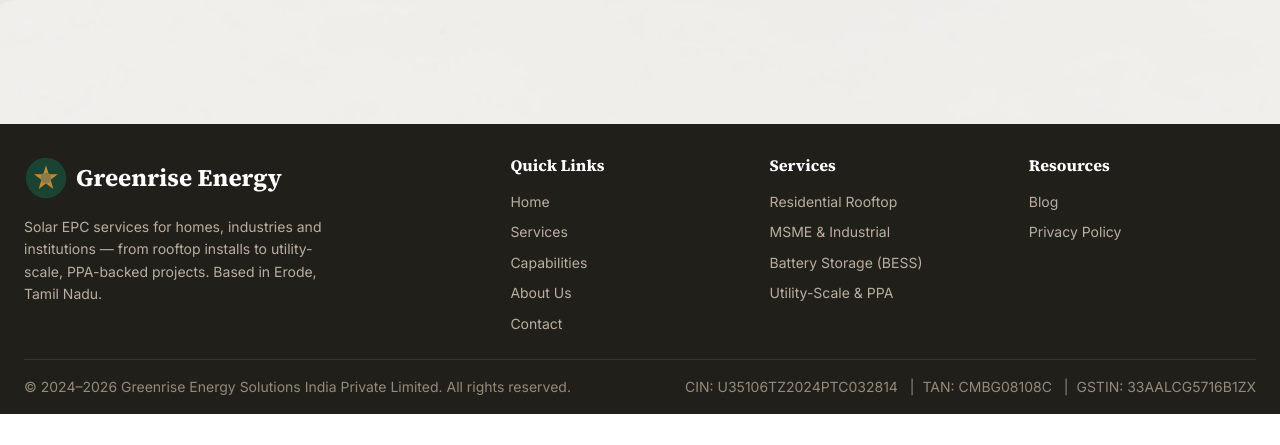
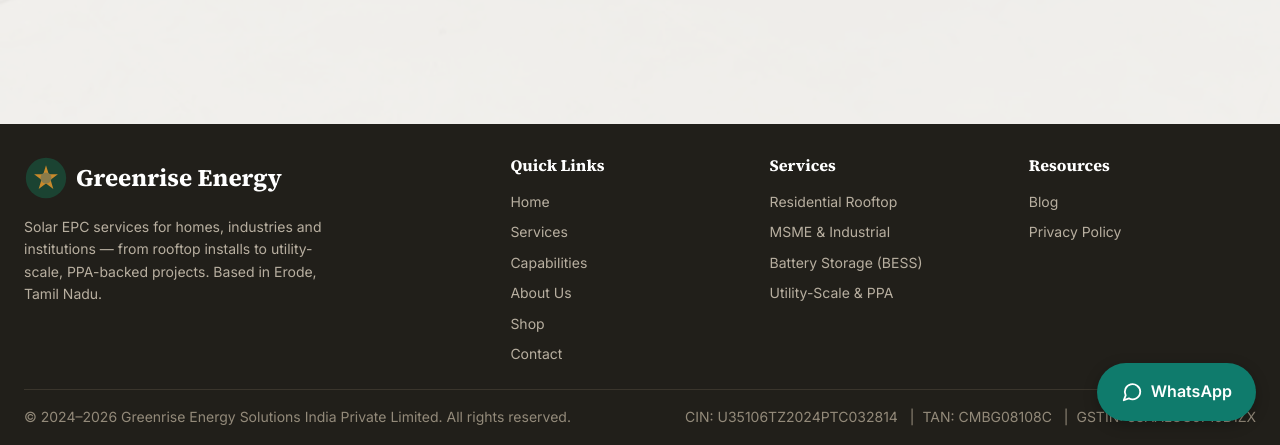
Before and after one commit to nbkarthi/greenriseenergy, a Jekyll site: the page built from index.html, in a window 1280 px wide and 900 px high, scrolled down 9349 px, cut to the strip 455-900 px from the top of the window. Built offline with Jekyll 4.4.1, drawn with Linux system fonts in a browser that asks for light colours; before the commit the page ends 10218 px from its top, so only the background shows below that.

Commit message:
add Shop to nav and footer, floating WhatsApp button on home

```diff
--- a/_includes/footer.html
+++ b/_includes/footer.html
@@ -25,6 +25,7 @@
             <a href="{{ '/#services' | relative_url }}">Services</a>
             <a href="{{ '/#capabilities' | relative_url }}">Capabilities</a>
             <a href="{{ '/#about' | relative_url }}">About Us</a>
+            <a href="{{ '/shop/' | relative_url }}">Shop</a>
             <a href="{{ '/#contact' | relative_url }}">Contact</a>
           </nav>
         </div>
--- a/_includes/header.html
+++ b/_includes/header.html
@@ -23,6 +23,7 @@
           <li><a href="{{ '/#services' | relative_url }}" class="nav-link">Services</a></li>
           <li><a href="{{ '/#capabilities' | relative_url }}" class="nav-link">Capabilities</a></li>
           <li><a href="{{ '/#about' | relative_url }}" class="nav-link">About</a></li>
+          <li><a href="{{ '/shop/' | relative_url }}" class="nav-link{% if include.active == 'shop' %} active{% endif %}">Shop</a></li>
           <li><a href="{{ '/blog/' | relative_url }}" class="nav-link{% if include.active == 'blog' %} active{% endif %}">Blog</a></li>
           <li><a href="{{ '/#contact' | relative_url }}" class="nav-link">Contact</a></li>
         </ul>
@@ -44,6 +45,7 @@
         <li><a href="{{ '/#services' | relative_url }}" class="nav-link">Services</a></li>
         <li><a href="{{ '/#capabilities' | relative_url }}" class="nav-link">Capabilities</a></li>
         <li><a href="{{ '/#about' | relative_url }}" class="nav-link">About</a></li>
+        <li><a href="{{ '/shop/' | relative_url }}" class="nav-link{% if include.active == 'shop' %} active{% endif %}">Shop</a></li>
         <li><a href="{{ '/blog/' | relative_url }}" class="nav-link{% if include.active == 'blog' %} active{% endif %}">Blog</a></li>
         <li><a href="{{ '/#contact' | relative_url }}" class="nav-link">Contact</a></li>
       </ul>
--- a/css/style.css
+++ b/css/style.css
@@ -1513,3 +1513,26 @@
     color: #000;
   }
 }
+/* ==========================================
+   Floating WhatsApp button (homepage)
+   ========================================== */
+.whatsapp-float {
+  position: fixed;
+  right: var(--spacing-lg);
+  bottom: var(--spacing-lg);
+  z-index: 900;
+  display: inline-flex;
+  align-items: center;
+  gap: var(--spacing-sm);
+  padding: var(--spacing-md) var(--spacing-lg);
+  background-color: #0F7B6C; /* WhatsApp-style teal, dark enough for white text contrast */
+  color: var(--color-white);
+  font-weight: 600;
+  border-radius: 999px;
+  box-shadow: 0 4px 14px rgba(0, 0, 0, 0.25);
+  transition: transform var(--transition-base);
+}
+
+.whatsapp-float:hover {
+  transform: translateY(-2px);
+}
--- a/index.html
+++ b/index.html
@@ -763,6 +763,11 @@
 
   {% include footer.html %}
 
+  <a class="whatsapp-float" href="https://wa.me/917598483355?text={{ 'Hi, I would like to know more about solar for my property.' | url_encode }}" target="_blank" rel="noopener noreferrer" aria-label="Chat with us on WhatsApp">
+    <svg width="22" height="22" viewBox="0 0 24 24" fill="none" stroke="currentColor" stroke-width="2" stroke-linecap="round" stroke-linejoin="round" aria-hidden="true"><path d="M21 11.5a8.4 8.4 0 0 1-12.4 7.4L3 21l2.1-5.4A8.4 8.4 0 1 1 21 11.5z"/></svg>
+    <span>WhatsApp</span>
+  </a>
+
   <!-- JavaScript -->
   <script src="js/script.js"></script>
 
--- a/shop/index.html
+++ b/shop/index.html
@@ -53,7 +53,7 @@
   </style>
 </head>
 <body>
-  {% include header.html %}
+  {% include header.html active="shop" %}
 
   <main role="main">
     <div class="shop">
```
